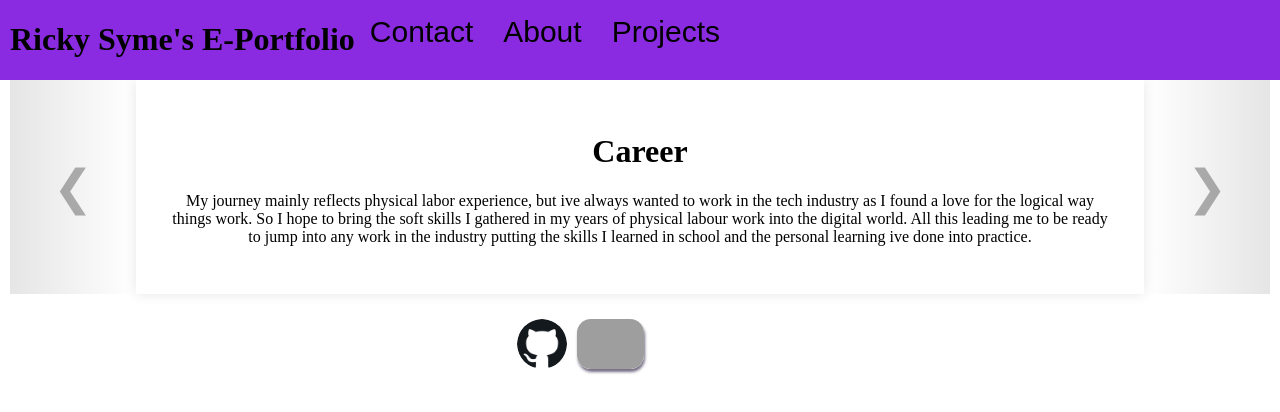
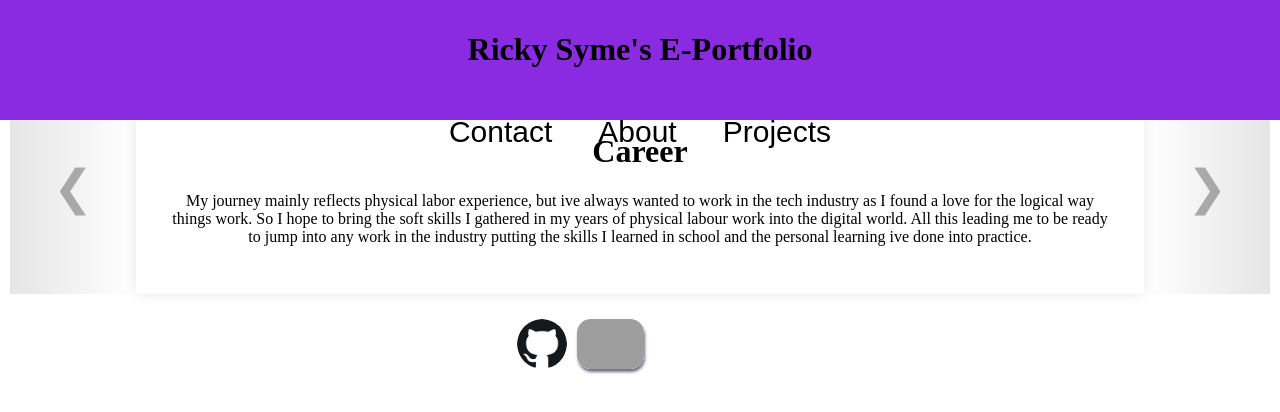
Before and after one commit to Kakapo115/E-portfolioV2, a React (Create React App) app in the folder client/: page / in a window 1280 px wide. Shown: the top 412 px of the page. Built offline with nearby package versions, Linux system fonts and the light colour scheme; grey boxes are pictures that could not be loaded.

Commit message:
css header

```diff
--- a/client/src/styles/App.css
+++ b/client/src/styles/App.css
@@ -56,16 +56,6 @@ hr{
   height: 5%;
 }
 
-.header{
-  position: fixed;
-  top: 0;
-  background-color: blueviolet;
-  width: 100%;
-  display: flex;
-  height: 80px;
-  padding: 0px 0px 0px 10px;
-}
-
 footer{
   width: 100%;
 }
--- a/client/src/styles/nav.css
+++ b/client/src/styles/nav.css
@@ -16,11 +16,27 @@
 }
 
 .navContainer {
-  display: inline-block;
-  text-align: center;
+  display: flex;
+  justify-content: center; /* centers the nav inside header */
+  align-items: center;
+  margin-top: 10px;
 }
 
 .mainNav {
-  display: inline-block;
+  display: flex;
+  gap: 1rem; /* spacing between buttons */
+}
+
+.header{
+  position: fixed;
+  top: 0;
+  background-color: blueviolet;
+  width: 100%;
+  display: flex;
+  flex-direction: column; /* Stack title above nav */
+  align-items: center;     /* Center items horizontally */
+  height: 100px;           /* Increase height to fit title + nav */
+  padding: 10px 0;
   text-align: center;
+  z-index: 1000;
 }
```
